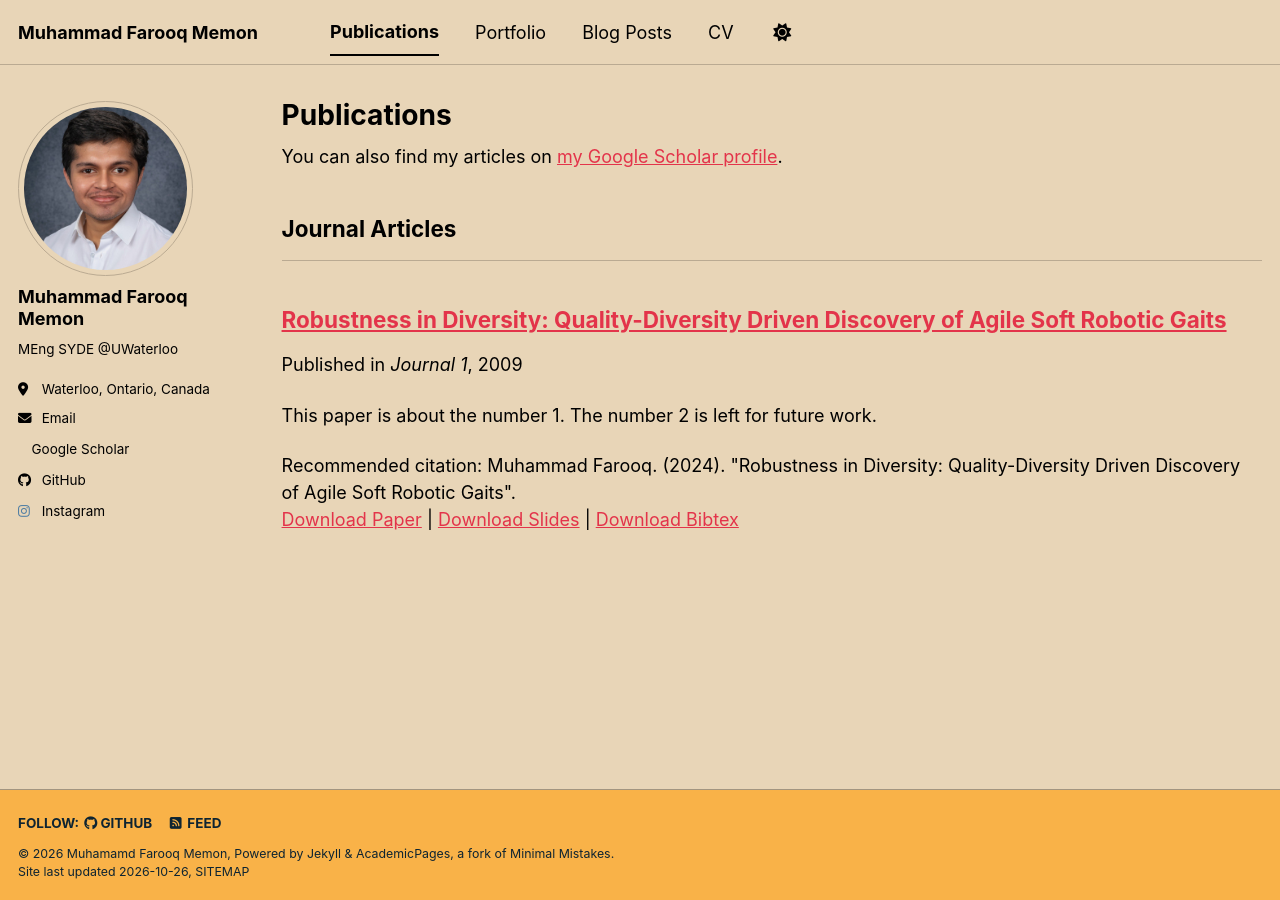
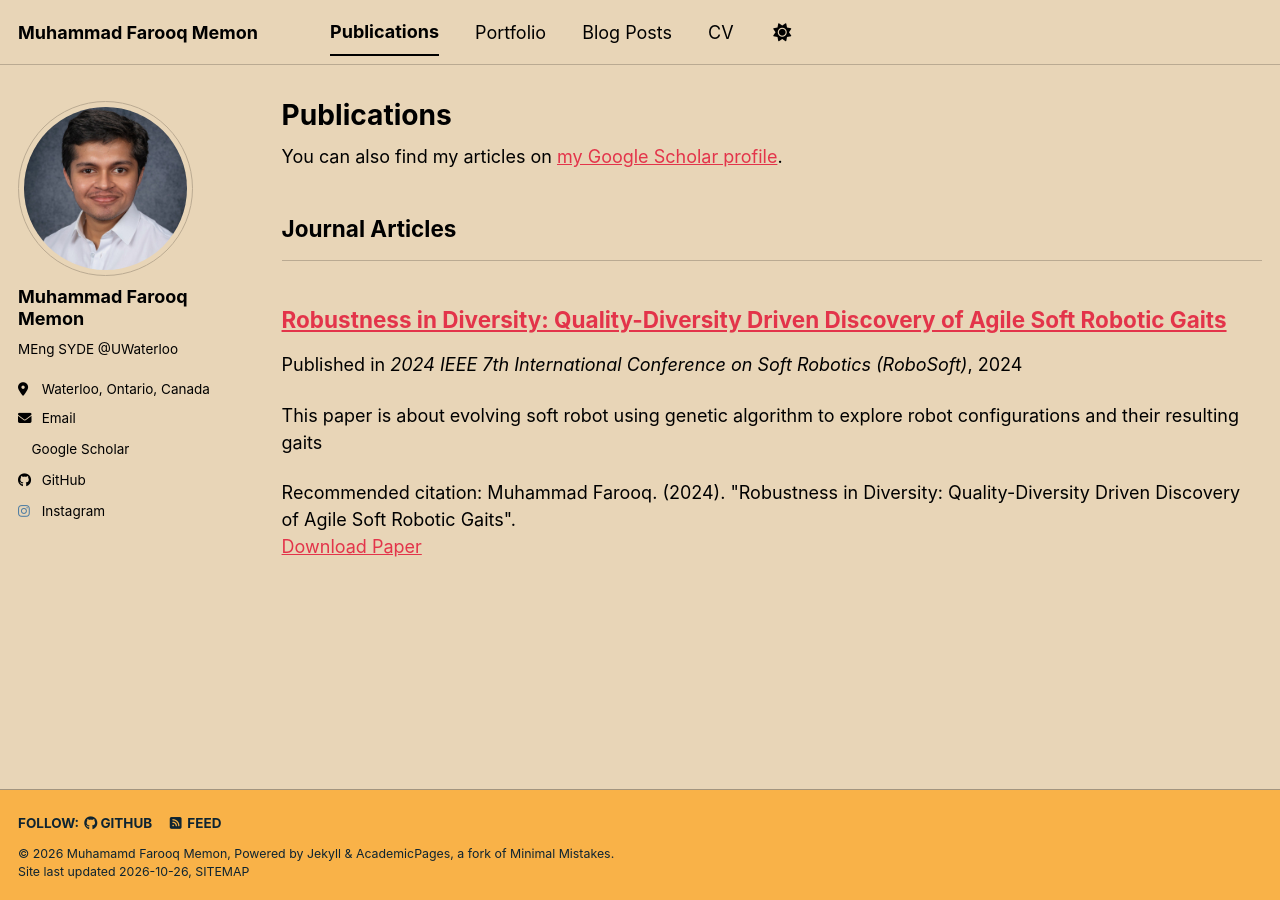
Before and after one commit to MFarooq07/mfarooq07.github.io, a Jekyll site: the page built from _pages/publications.html, in a window 1280 px wide. Built offline with Jekyll 4.4.1, drawn with Linux system fonts in a browser that asks for light colours; a style sheet for code colours, icons or effects is not loaded.

Commit message:
editted publications section

```diff
--- a/_publications/2009-10-01-paper-title-number-1.md
+++ b/_publications/2009-10-01-paper-title-number-1.md
@@ -3,12 +3,12 @@ title: "Robustness in Diversity: Quality-Diversity Driven Discovery of Agile Sof
 collection: publications
 category: manuscripts
 permalink: /publication/2009-10-01-paper-title-number-1
-excerpt: 'This paper is about the number 1. The number 2 is left for future work.'
-date: 2009-10-01
-venue: 'Journal 1'
-slidesurl: 'https://academicpages.github.io/files/slides1.pdf'
-paperurl: 'https://academicpages.github.io/files/paper1.pdf'
-bibtexurl: 'https://academicpages.github.io/files/bibtex1.bib'
+excerpt: 'This paper is about evolving soft robot using genetic algorithm to explore robot configurations and their resulting gaits'
+date: 2024-04-14
+venue: '2024 IEEE 7th International Conference on Soft Robotics (RoboSoft)'
+# slidesurl: 'https://academicpages.github.io/files/slides1.pdf'
+paperurl: 'https://scholar.google.com/citations?hl=en&user=CjPxQ_cAAAAJ'
+# bibtexurl: 'https://academicpages.github.io/files/bibtex1.bib'
 citation: 'Muhammad Farooq. (2024). &quot;Robustness in Diversity: Quality-Diversity Driven Discovery of Agile Soft Robotic Gaits&quot;.'
 ---
 Soft robotics aims to develop robots able to adapt their behavior across a wide range of unstructured and unknown environments. A critical challenge of soft robotic control is that nonlinear dynamics often result in complex behaviors that are hard to model and predict. Typically behaviors for mobile soft robots are discovered through empirical trial and error and hand-tuning. More recently, optimization algorithms such as Genetic Algorithms (GA) have been used to discover gaits, but these behaviors are often optimized for a single environment or terrain, and can be brittle to unplanned changes to terrain. In this paper we demonstrate how Quality Diversity Algorithms, which search of a range of high-performing behaviors, can produce repertoires of gaits that are robust to changing terrains. This robustness significantly out-performs that of gaits produced by a single objective optimization algorithm.
```
Also changed, not shown: 1 other file.
